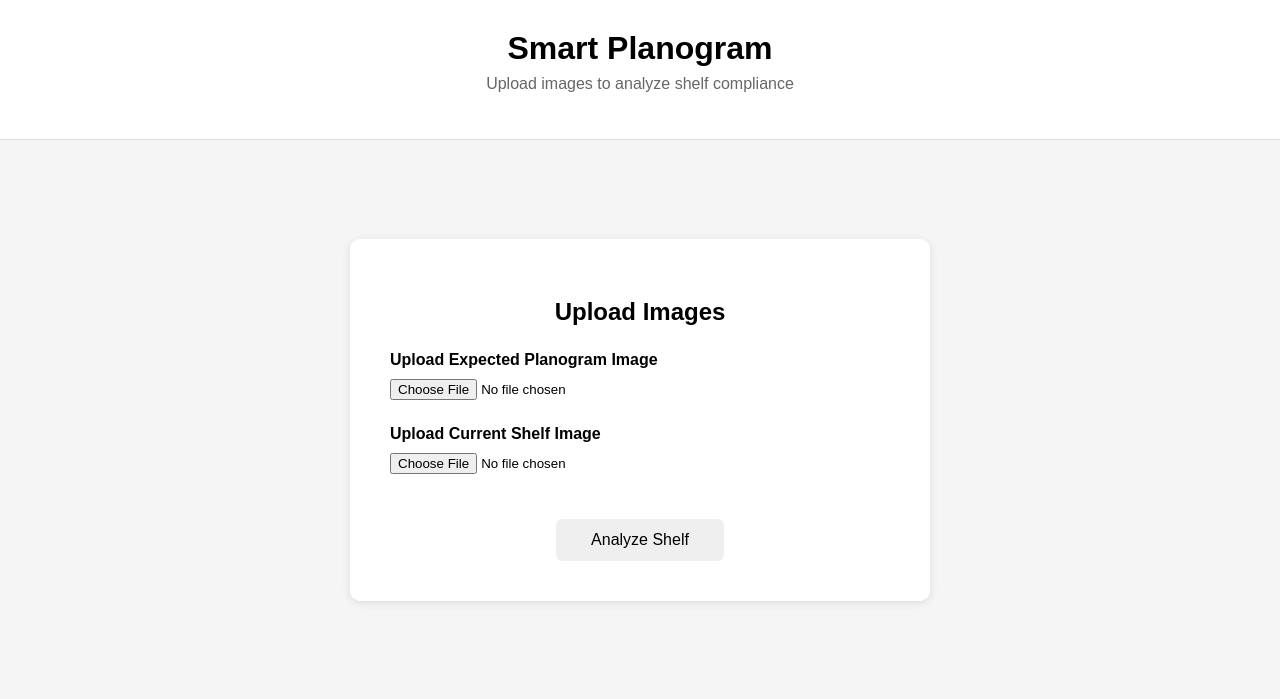
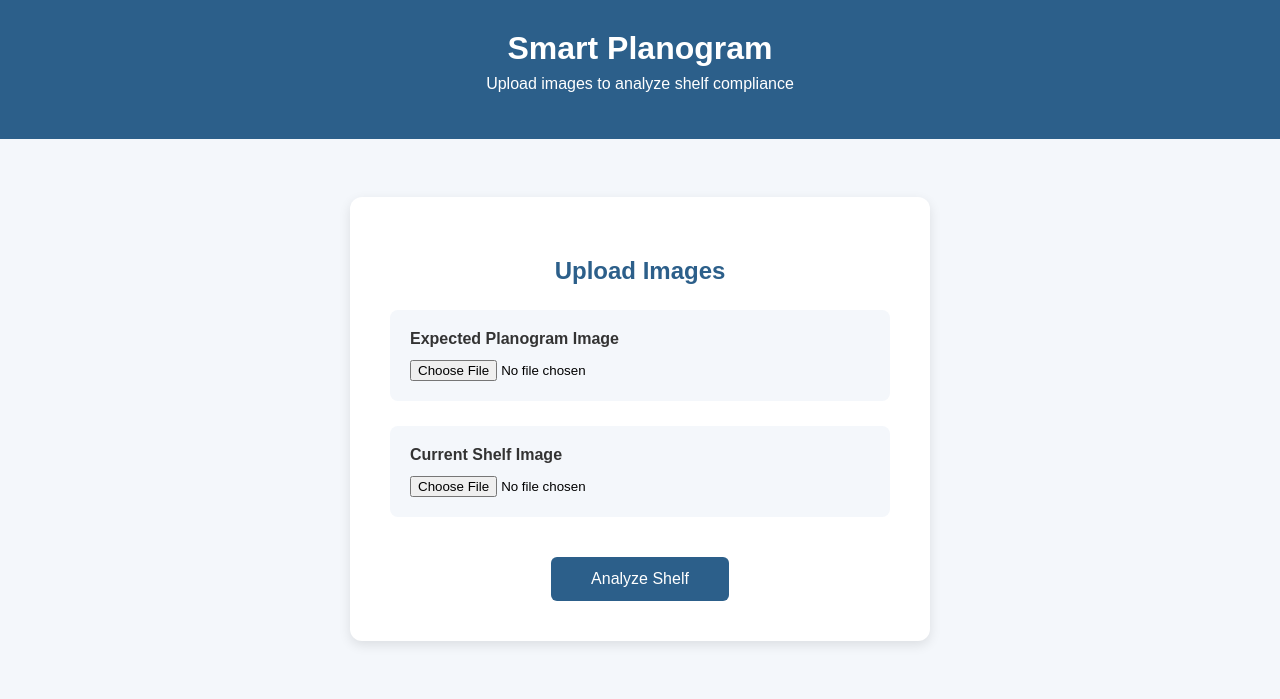
Before and after one commit to zaynabalbloushi98-oss/Smart-Planogram, a Flask app: page / in a window 1280 px wide. Shown: the top 699 px of the page. Run offline with Flask 3, Linux system fonts and the light colour scheme.

Commit message:
Update index.html

```diff
--- a/templates/index.html
+++ b/templates/index.html
@@ -12,15 +12,15 @@
         body {
             font-family: Arial, sans-serif;
             margin: 0;
-            background-color: #f5f5f5;
+            background-color: #f4f7fb;
         }
 
-        /* Top Title */
+        /* Top Header */
         header {
             text-align: center;
             padding: 30px;
-            background-color: white;
-            border-bottom: 1px solid #ddd;
+            background-color: #2c5f8a;
+            color: white;
         }
 
         header h1 {
@@ -29,7 +29,6 @@
         }
 
         header p {
-            color: #666;
             margin-top: 8px;
         }
 
@@ -46,20 +45,29 @@
             background-color: white;
             padding: 40px;
             width: 500px;
-            border-radius: 10px;
+            border-radius: 12px;
             text-align: center;
-            box-shadow: 0 2px 10px rgba(0,0,0,0.1);
+            box-shadow: 0 4px 12px rgba(0,0,0,0.1);
         }
 
+        .upload-box h2 {
+            color: #2c5f8a;
+        }
+
+        /* Upload Sections */
         .upload-section {
             margin: 25px 0;
+            padding: 20px;
+            background-color: #f4f7fb;
+            border-radius: 8px;
             text-align: left;
         }
 
         .upload-section label {
             display: block;
-            margin-bottom: 10px;
+            margin-bottom: 12px;
             font-size: 16px;
+            color: #333;
         }
 
         input[type="file"] {
@@ -68,33 +76,31 @@
 
         /* Analyze Button */
         button {
-            margin-top: 20px;
-            padding: 12px 35px;
+            margin-top: 15px;
+            padding: 13px 40px;
             font-size: 16px;
+            background-color: #2c5f8a;
+            color: white;
             border: none;
             border-radius: 6px;
             cursor: pointer;
         }
 
         button:hover {
-            opacity: 0.8;
+            background-color: #234b6d;
         }
 
     </style>
 
 </head>
 
-
 <body>
 
-    <!-- Title -->
     <header>
         <h1>Smart Planogram</h1>
         <p>Upload images to analyze shelf compliance</p>
     </header>
 
-
-    <!-- Upload Section -->
     <div class="container">
 
         <div class="upload-box">
@@ -103,11 +109,10 @@
 
             <form action="/analyze" method="POST" enctype="multipart/form-data">
 
-                <!-- Planogram Upload -->
                 <div class="upload-section">
 
                     <label for="planogram">
-                        <strong>Upload Expected Planogram Image</strong>
+                        <strong>Expected Planogram Image</strong>
                     </label>
 
                     <input
@@ -121,11 +126,10 @@
                 </div>
 
 
-                <!-- Shelf Upload -->
                 <div class="upload-section">
 
                     <label for="image">
-                        <strong>Upload Current Shelf Image</strong>
+                        <strong>Current Shelf Image</strong>
                     </label>
 
                     <input
@@ -139,7 +143,6 @@
                 </div>
 
 
-                <!-- Button -->
                 <button type="submit">
                     Analyze Shelf
                 </button>
```
